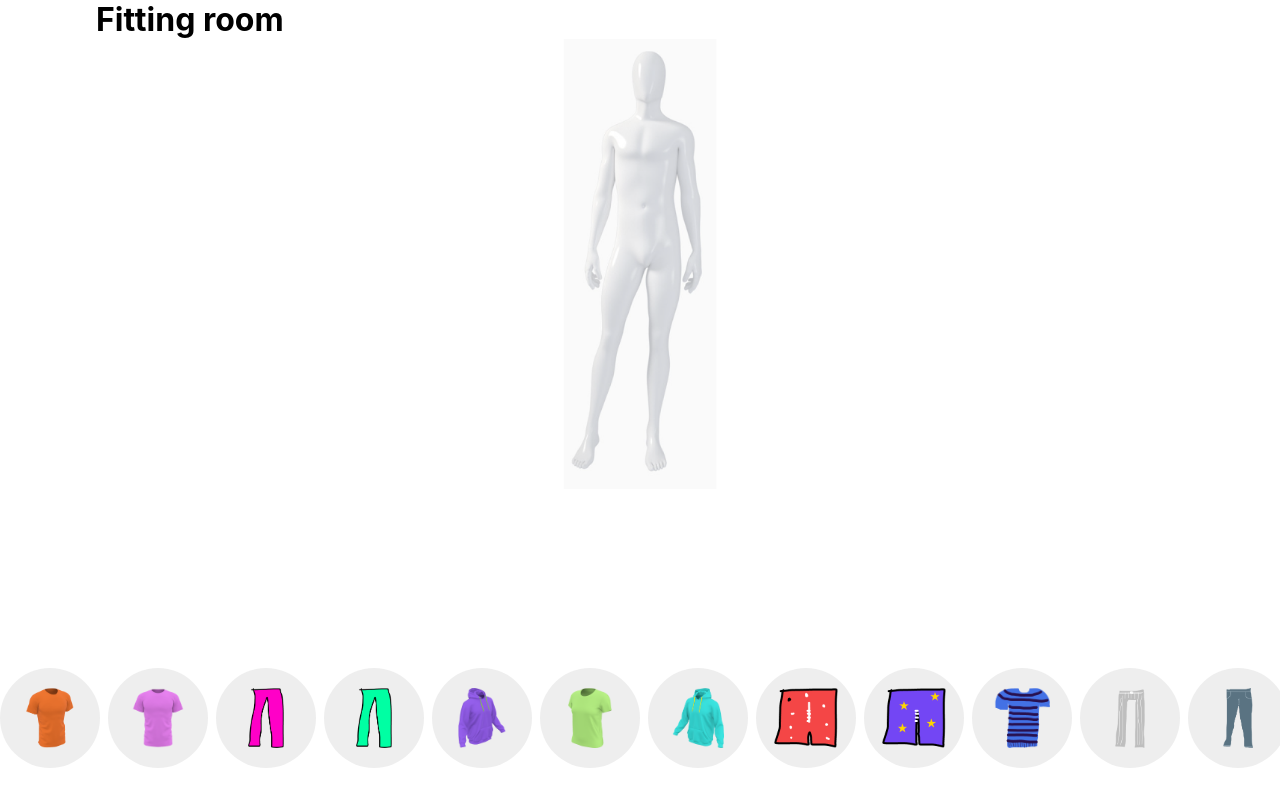
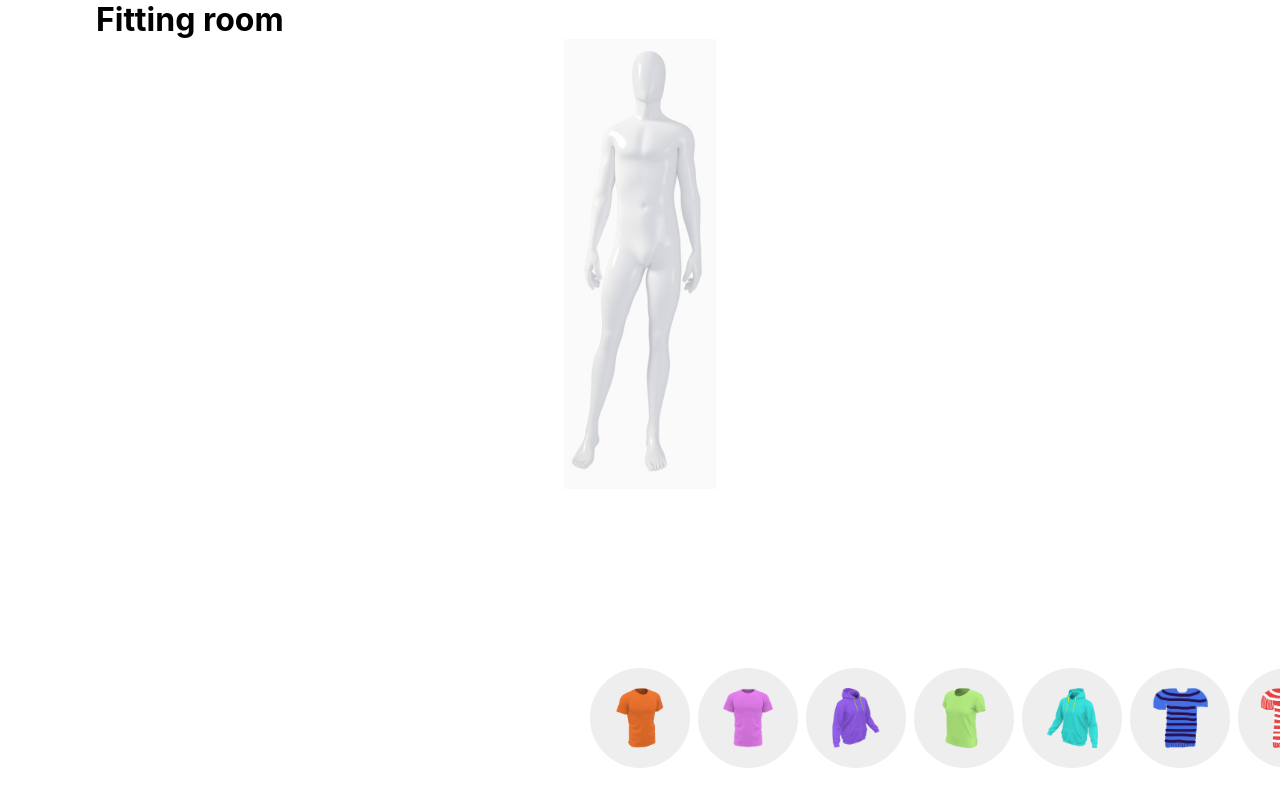
Before and after one commit to andipy/wardrobe, a React (Create React App) app: page /wardrobe/two in a window 1280 px wide. Built offline with nearby package versions, Linux system fonts and the light colour scheme.

Commit message:
started version 2

```diff
--- a/package.json
+++ b/package.json
@@ -9,6 +9,7 @@
     "@testing-library/user-event": "^13.5.0",
     "react": "^18.2.0",
     "react-dom": "^18.2.0",
+    "react-router-dom": "^6.4.2",
     "react-scripts": "5.0.1",
     "web-vitals": "^2.1.4"
   },
--- a/src/App.js
+++ b/src/App.js
@@ -1,56 +1,17 @@
-import React, { useState, useContext } from "react";
-import { ClothesContext } from "./context/ClothesContext";
+import React from "react";
+import { BrowserRouter, Routes, Route } from 'react-router-dom';
+
+import One from "./One";
+import Two from "./Two";
 
 function App() {
-
-  const [data, setData] = useContext(ClothesContext);
-
-  const [chest, setChest] = useState('');
-  const [legs, setLegs] = useState('');
-
-  function handleCloth(e) {
-    for ( var i = 0; i < data.length; i++ ) {
-      if ( data[i].id == e.target.id && data[i].body_part == 'chest' ) {
-        setChest(data[i]);
-      }
-      if ( data[i].id == e.target.id && data[i].body_part == 'legs' ) {
-        setLegs(data[i]);
-      }
-    }
-  }
-
   return (
-    <div className="container">
-      <h1>Fitting room</h1>
-
-      <div className="avatar">
-        <div className="inner-avatar">
-          <div className="chest">
-            <img src={chest.cloth} alt="" />
-          </div>
-          <div className="legs">
-            <img src={legs.cloth} alt="" />
-          </div>
-        </div>
-      </div>
-
-      <div className="cloth-carousel">
-        {data.map((item) => {
-          return (
-            <div
-              className="cloth"
-              id={item.id}
-              key={item.id}
-              onClick={handleCloth}
-            >
-              <img
-                src={item.cloth}
-              />
-            </div>
-          )
-        })}
-      </div>
-    </div>
+    <BrowserRouter>
+      <Routes>
+      <Route path="/wardrobe/" element={<One />} />
+      <Route path="/wardrobe/two" element={<Two />} />
+      </Routes>
+    </BrowserRouter>
   );
 }
 
--- /dev/null
+++ b/src/One.jsx
@@ -0,0 +1,59 @@
+import React, { useState, useContext } from "react";
+import { ClothesContext } from "./context/ClothesContext";
+
+function One() {
+
+  const [data, setData] = useContext(ClothesContext);
+
+  const [chest, setChest] = useState('');
+  const [legs, setLegs] = useState('');
+
+  function handleCloth(e) {
+    for ( var i = 0; i < data.length; i++ ) {
+      if ( data[i].id == e.target.id && data[i].body_part == 'chest' ) {
+        setChest(data[i]);
+      }
+      if ( data[i].id == e.target.id && data[i].body_part == 'legs' ) {
+        setLegs(data[i]);
+      }
+    }
+  }
+
+  return (
+    <div className="container">
+      <h1>Fitting room</h1>
+
+      <div className="avatar">
+        <div className="inner-avatar">
+          <div className="chest">
+            <img src={chest.cloth} alt="" />
+          </div>
+          <div className="legs">
+            <img src={legs.cloth} alt="" />
+          </div>
+        </div>
+      </div>
+
+      <div className="cloth-carousel">
+        <div className="inner-carousel">
+        {data.map((item) => {
+            return (
+              <div
+                className="cloth"
+                id={item.id}
+                key={item.id}
+                onClick={handleCloth}
+              >
+                <img
+                  src={item.cloth}
+                />
+              </div>
+            )
+          })}
+        </div>
+      </div>
+    </div>
+  );
+}
+
+export default One;
--- /dev/null
+++ b/src/Two.jsx
@@ -0,0 +1,204 @@
+import React, { useState } from "react";
+
+import OrangeTShirt from './assets/clothes/orange-t-shirt.png';
+import VioletTShirt from './assets/clothes/violet-t-shirt.png';
+import GreenTShirt from './assets/clothes/t-shirt-green.png';
+import MagentaTrousers from './assets/clothes/magenta-trousers.png';
+import GreenTrousers from './assets/clothes/green-trousers.png';
+import VioletSweater from './assets/clothes/violet-sweater.png';
+import GreenSweater from './assets/clothes/green-sweater.png';
+import RedShorts from './assets/clothes/red-shorts.png';
+import VioletShorts from './assets/clothes/violet-shorts.png';
+import BrownTrousers from './assets/clothes/brown-trousers.png';
+import HalfTShirt from './assets/clothes/half-t-shirt.png';
+import RedTShirt from './assets/clothes/red-t-shirt.png';
+import BlueTShirt from './assets/clothes/blue-t-shirt.png';
+import GreyTrousers from './assets/clothes/grey-trousers.png';
+import Jeans from './assets/clothes/jeans.png';
+
+function App() {
+
+    const [top, setTop] = useState([
+        {
+          id: 1,
+          name: 'orange t-shirt',
+          body_part: 'chest',
+          cloth: OrangeTShirt,
+          on: false
+        },{
+          id: 2,
+          name: 'violet t-shirt',
+          body_part: 'chest',
+          cloth: VioletTShirt,
+          on: false
+        },{
+          id: 3,
+          name: 'violet sweater',
+          body_part: 'chest',
+          cloth: VioletSweater,
+          on: false
+        },{
+          id: 4,
+          name: 'green t-shirt',
+          body_part: 'chest',
+          cloth: GreenTShirt,
+          on: false
+        },{
+          id: 5,
+          name: 'green sweater',
+          body_part: 'chest',
+          cloth: GreenSweater,
+          on: false
+        },{
+          id: 6,
+          name: 'blue t-shirt',
+          body_part: 'chest',
+          cloth: BlueTShirt,
+          on: false
+        },{
+          id: 7,
+          name: 'red t-shirt',
+          body_part: 'chest',
+          cloth: RedTShirt,
+          on: false
+        },{
+          id: 8,
+          name: 'half t-shirt',
+          body_part: 'chest',
+          cloth: HalfTShirt,
+          on: false
+        }
+      ]);
+      const [bottom, setBottom] = useState([
+        {
+          id: 1,
+          name: 'magenta trousers',
+          body_part: 'legs',
+          cloth: MagentaTrousers,
+          on: false
+        },{
+          id: 2,
+          name: 'green trousers',
+          body_part: 'legs',
+          cloth: GreenTrousers,
+          on: false
+        },{
+          id: 3,
+          name: 'red shorts',
+          body_part: 'legs',
+          cloth: RedShorts,
+          on: false
+        },{
+          id: 4,
+          name: 'violet shorts',
+          body_part: 'legs',
+          cloth: VioletShorts,
+          on: false
+        },{
+          id: 5,
+          name: 'grey trousers',
+          body_part: 'legs',
+          cloth: GreyTrousers,
+          on: false
+        },{
+          id: 6,
+          name: 'jeans',
+          body_part: 'legs',
+          cloth: Jeans,
+          on: false
+        },{
+          id: 7,
+          name: 'brown trousers',
+          body_part: 'legs',
+          cloth: BrownTrousers,
+          on: false
+        }
+      ]);
+
+  const [chest, setChest] = useState('');
+  const [legs, setLegs] = useState('');
+
+//   let screenWidth;
+//   window.addEventListener('load', ()=> {
+//     screenWidth = window.innerWidth;
+//   });
+//   window.addEventListener('resize', ()=> {
+//     screenWidth = window.innerWidth;
+//   });
+
+  function scroll(e) {
+    console.log('scroll left: ' + e.target.scrollLeft);
+    for ( var i = 0; i < top.length; i++ ) {
+      if ( e.target.scrollLeft > 0 ) {
+        setChest(top[0]);
+      }
+      if ( e.target.scrollLeft > 108 ) {
+        setChest(top[1]);
+      }
+      if ( e.target.scrollLeft > 216 ) {
+        setChest(top[2]);
+      }
+      if ( e.target.scrollLeft > 324 ) {
+        setChest(top[3]);
+      }
+      if ( e.target.scrollLeft > 432 ) {
+        setChest(top[4]);
+      }
+      if ( e.target.scrollLeft > 540 ) {
+        setChest(top[5]);
+      }
+      if ( e.target.scrollLeft > 648 ) {
+        setChest(top[6]);
+      }
+      if ( e.target.scrollLeft >= 756 ) {
+        setChest(top[7]);
+      }
+      /*
+      if ( e.target.scrollLeft > 108 && top[i].body_part == 'legs' ) {
+        setLegs(top[i]);
+      }
+      */
+    }
+  }
+
+  function position(e) {
+    console.log(e);
+  }
+
+  return (
+    <div className="container">
+      <h1>Fitting room</h1>
+
+      <div className="avatar">
+        <div className="inner-avatar">
+          <div className="chest">
+            <img src={chest.cloth} alt="" />
+          </div>
+          <div className="legs">
+            <img src={legs.cloth} alt="" />
+          </div>
+        </div>
+      </div>
+
+      <div className="cloth-carousel" onScroll={scroll}>
+        <div className="inner-carousel">
+        {top.map((item) => {
+            return (
+              <div
+                className="cloth"
+                id={item.id}
+                key={item.id}
+              >
+                <img
+                  src={item.cloth}
+                />
+              </div>
+            )
+          })}
+        </div>
+      </div>
+    </div>
+  );
+}
+
+export default App;
--- a/src/index.css
+++ b/src/index.css
@@ -22,12 +22,17 @@ code {
 
 .cloth-carousel {
   position: absolute;
-  left: 0;
+  left: 0%;
   bottom: 4%;
   width: 100vw;
+  overflow-x: auto;
+}
+
+.inner-carousel {
   display: inline-flex;
+  margin-left: calc(50% - 50px);
+  margin-right: calc(50% - 50px);
   gap: 8px;
-  overflow-x: scroll;
 }
 
 .cloth {
--- a/src/index.js
+++ b/src/index.js
@@ -6,9 +6,9 @@ import { ClothesContextProvider } from "./context/ClothesContext";
 
 const root = ReactDOM.createRoot(document.getElementById('root'));
 root.render(
-  <React.StrictMode>
+  //<React.StrictMode>
     <ClothesContextProvider>
       <App />
     </ClothesContextProvider>
-  </React.StrictMode>
+  //</React.StrictMode>
 );
```
Also changed, not shown: 1 other file (tests, documents, lock files or other folders).
